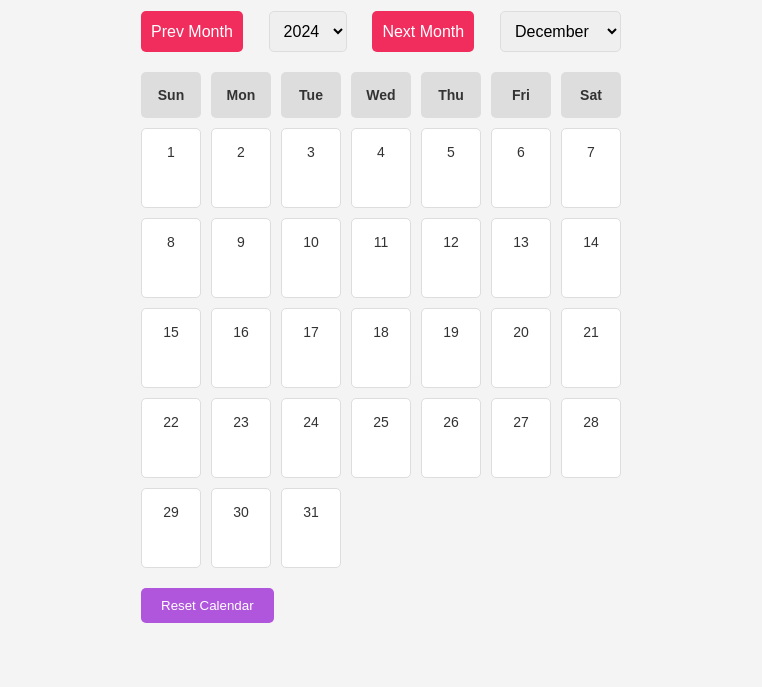
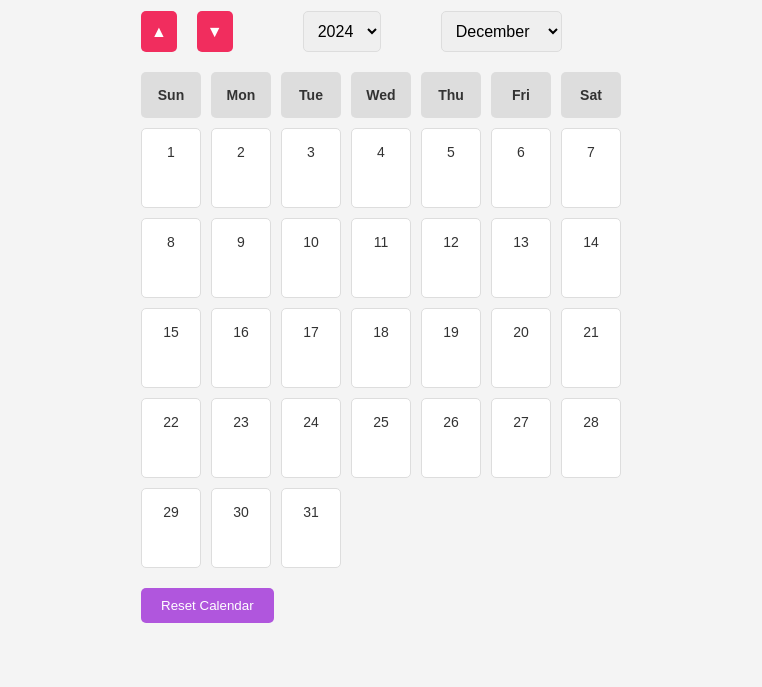
Before and after one commit to dmababangloob/calendar, a plain HTML site: page index.html in a window 1280 px wide. Shown: the part 113-800 px from the top of the page, without its empty margins (259-1021 px from the left). Drawn offline with Linux system fonts and the light colour scheme.

```diff
--- a/index.html
+++ b/index.html
@@ -14,10 +14,11 @@
 
   <div>
     <div class="navigation">
-      <button class="month-button" id="prevMonthBtn">Prev Month</button>
+      <button class="month-button" id="nextMonthBtn">▲</button>
+      <button class="month-button" id="prevMonthBtn">▼</button>
       <select id="yearSelect"></select>
 
-      <button class="month-button" id="nextMonthBtn">Next Month</button>
+
     </div>
 
     <div class="calendar" id="calendar"></div>
--- a/styles.css
+++ b/styles.css
@@ -38,7 +38,7 @@ header {
 /* Navigate Calendar */
 .navigation {
   display: flex;
-  justify-content: space-between;
+  justify-content: start;
   width: 100%;
   max-width: 700px;
   margin-bottom: 20px;
@@ -49,6 +49,8 @@ header {
   font-size: 16px;
   border-radius: 5px;
   border: 1px solid #ddd;
+  margin-left: 50px;
+  margin-right: 10px;
 }
 
 .month-button {
@@ -61,6 +63,7 @@ header {
   display: flex;
   justify-content: center;
   align-items: center;
+  margin-right: 20px;
 }
 
 
@@ -190,6 +193,10 @@ body.dark-mode {
   color: #ddd;
 }
 
+body.dark-mode .day.important {
+  background-color: #2ecc71;  /* A vibrant green color */
+  color: white;
+}
 
 body.dark-mode .day {
   background-color: #333;
```
